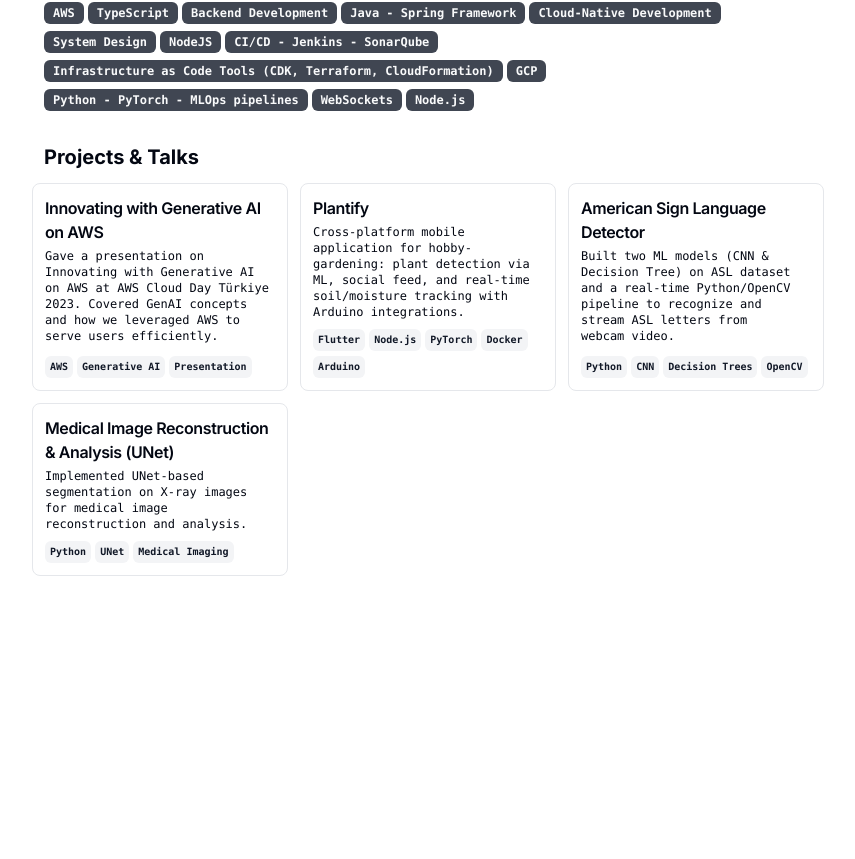
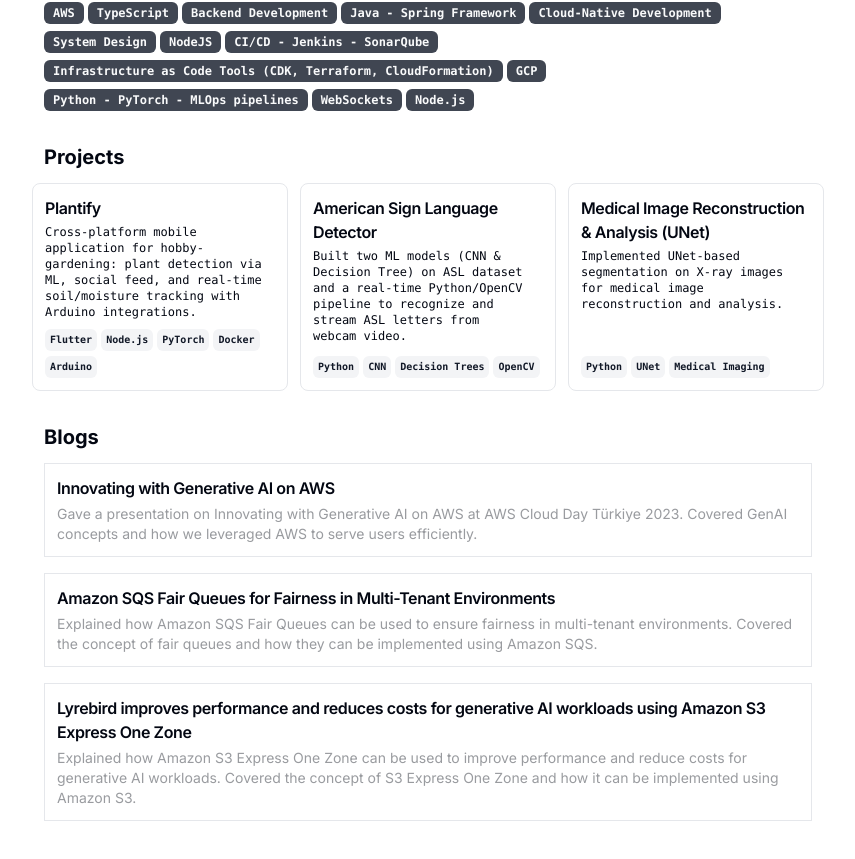
Before and after one commit to furkanakkurt/portfolio, a Next.js app: page / in a window 1280 px wide. Shown: the part 1549-2408 px from the top of the page, without its empty margins (212-1067 px from the left). Before the commit the page ends 2189 px from the top, so only its background shows below. Built offline with nearby package versions, Linux system fonts and the light colour scheme.

Commit message:
feat: add blogs

```diff
--- /dev/null
+++ b/src/app/components/Blogs.tsx
@@ -0,0 +1,63 @@
+import { Card, CardDescription, CardHeader, CardTitle } from "@/components/ui/card";
+import { Section } from "@/components/ui/section";
+import { ResumeData } from "@/lib/types";
+
+interface BlogsProps {
+    blogs: ResumeData["blogs"];
+}
+
+interface BlogCardProps {
+    title: string;
+    techStack: string[];
+    description: string;
+    link: {
+        label: string;
+        href: string;
+    };
+    type?: "talk" | "blog";
+}
+
+function BlogCard({
+    title,
+    techStack,
+    description,
+    link,
+    type
+}: BlogCardProps) {
+    return (
+        // add href link to the blog using link prop
+        <a href={link.href} target="_blank" rel="noopener noreferrer" className="h-full flex flex-col overflow-hidden border p-3">
+        <Card>
+            <CardHeader>
+                <div className="space-y-1">
+                    <CardTitle className="text-base">
+                        {title}
+                    </CardTitle>
+                    <CardDescription className="text-sm text-foreground/80 print:text-[12px]">
+                        {/* fade text for description */}
+                        <span className="opacity-50 print:opacity-60">
+                            {description}
+                        </span>
+                    </CardDescription>
+                </div>
+            </CardHeader>
+        </Card>
+        </a>
+    )
+}
+
+
+export function Blogs({
+    blogs
+}: BlogsProps) {
+    return (
+        <Section>
+            <h2 className="text-xl font-bold" id="blogs">Blogs</h2>
+            <div className="space-y-4">
+                {blogs.map((blog) => (
+                    <BlogCard key={blog.title} {...blog} />
+                ))}
+            </div>
+        </Section>
+    )
+}
--- a/src/app/components/Projects.tsx
+++ b/src/app/components/Projects.tsx
@@ -133,7 +133,7 @@
   return (
     <Section className="scroll-mb-16 print:space-y-4">
       <h2 className="text-xl font-bold" id="side-projects">
-        Projects & Talks
+        Projects
       </h2>
       <div
         className="-mx-3 grid grid-cols-1 gap-3 md:grid-cols-2 lg:grid-cols-3 print:grid-cols-3 print:gap-2"
--- a/src/app/page.tsx
+++ b/src/app/page.tsx
@@ -12,6 +12,7 @@
 import { Skills } from "./components/Skills";
 import { Summary } from "./components/Summary";
 import { WorkExperience } from "./components/WorkExperience";
+import { Blogs } from "./components/Blogs";
 
 export const metadata: Metadata = {
   title: `${RESUME_DATA.name} - Resume`,
@@ -120,6 +121,12 @@
                 <Projects projects={RESUME_DATA.projects} />
               </Suspense>
             </SectionErrorBoundary>
+
+            <SectionErrorBoundary sectionName="Blogs">
+              <Suspense fallback={<SectionSkeleton lines={5} />}>
+                <Blogs blogs={RESUME_DATA.blogs} />
+              </Suspense>
+            </SectionErrorBoundary>
           </div>
         </section>
 
--- a/src/components/command-menu.tsx
+++ b/src/components/command-menu.tsx
@@ -12,6 +12,7 @@
   CommandSeparator,
 } from "@/components/ui/command";
 import { Button } from "./ui/button";
+import { useEffect, useState } from "react";
 
 interface Props {
   links: { url: string; title: string }[];
@@ -19,10 +20,12 @@
 
 export const CommandMenu = ({ links }: Props) => {
   const [open, setOpen] = React.useState(false);
-  const isMac: boolean =
-    typeof window !== "undefined"
-      ? window.navigator.userAgent.indexOf("Mac") > -1
-      : false;
+  const [key, setKey] = useState<'Ctrl' | '⌘'>('Ctrl'); // default matches SSR
+
+  useEffect(() => {
+    const isMac = window.navigator.userAgent.indexOf('MAC') >= 0;
+    setKey(isMac ? '⌘' : 'Ctrl');
+  }, []);
 
   React.useEffect(() => {
     const down = (e: KeyboardEvent) => {
@@ -41,7 +44,7 @@
       <p className="fixed bottom-0 left-0 right-0 hidden border-t border-t-muted bg-white p-1 text-center text-sm text-muted-foreground xl:block print:hidden">
         Press{" "}
         <kbd className="pointer-events-none inline-flex h-5 select-none items-center gap-1 rounded border bg-muted px-1.5 font-mono text-[10px] font-medium text-muted-foreground opacity-100">
-          <span className="text-xs">{isMac ? "⌘" : "Ctrl"}</span>+J
+          <span className="text-xs">{key}</span>+J
         </kbd>{" "}
         to open the command menu
       </p>
--- a/src/data/resume-data.tsx
+++ b/src/data/resume-data.tsx
@@ -62,7 +62,7 @@
             Configured a Kubernetes cluster for our self-hosted CI/CD runners and integrated with a caching mechanism to reduce build/deploy times by 50% and costs by 60%.
           </li>
           <li>
-            Used S3 Express One Zone storage class when it first came out to gain up to 90% performance improvement on storage on applications serving users below second latency. Blog post can be read here.
+            Used S3 Express One Zone storage class when it first came out to gain up to 90% performance improvement on storage on applications serving users below second latency. Blog post can be read <a href="https://aws.amazon.com/blogs/storage/lyrebird-improves-performance-and-reduces-costs-for-generative-ai-workloads-using-amazon-s3-express-one-zone/" target="_blank" rel="noopener noreferrer"><strong>here</strong></a>.
           </li>
           <li>
             Worked with the research and development team, which develops high-quality machine learning models serving millions of users worldwide, to create a cloud-based working environment with powerful accelerators (GPUs, TPUs, and Inf2), and deploy those models to production using seamless infrastructures.
@@ -140,17 +140,17 @@
     "Node.js"
   ],
   projects: [
-    {
-      title: "Innovating with Generative AI on AWS",
-      techStack: ["AWS", "Generative AI", "Presentation"],
-      description:
-        "Gave a presentation on Innovating with Generative AI on AWS at AWS Cloud Day Türkiye 2023. Covered GenAI concepts and how we leveraged AWS to serve users efficiently.",
-      link: {
-        label: "Talk",
-        href: "https://www.linkedin.com/feed/update/urn:li:activity:7116535381889552384/",
-      },
-      type: "talk"
-    },
+    // {
+    //   title: "Innovating with Generative AI on AWS",
+    //   techStack: ["AWS", "Generative AI", "Presentation"],
+    //   description:
+    //     "Gave a presentation on Innovating with Generative AI on AWS at AWS Cloud Day Türkiye 2023. Covered GenAI concepts and how we leveraged AWS to serve users efficiently.",
+    //   link: {
+    //     label: "Talk",
+    //     href: "https://www.linkedin.com/feed/update/urn:li:activity:7116535381889552384/",
+    //   },
+    //   type: "talk"
+    // },
     {
       title: "Plantify",
       techStack: ["Flutter", "Node.js", "PyTorch", "Docker", "Arduino"],
@@ -185,4 +185,39 @@
       type: "project"
     },
   ],
+  blogs: [
+    {
+      title: "Innovating with Generative AI on AWS",
+      techStack: ["AWS", "Generative AI", "Presentation"],
+      description:
+        "Gave a presentation on Innovating with Generative AI on AWS at AWS Cloud Day Türkiye 2023. Covered GenAI concepts and how we leveraged AWS to serve users efficiently.",
+      link: {
+        label: "Talk",
+        href: "https://www.linkedin.com/feed/update/urn:li:activity:7116535381889552384/",
+      },
+      type: "talk"
+    },
+    {
+      title: "Amazon SQS Fair Queues for Fairness in Multi-Tenant Environments",
+      techStack: ["AWS", "SQS", "Fair Queues"],
+      description:
+        "Explained how Amazon SQS Fair Queues can be used to ensure fairness in multi-tenant environments. Covered the concept of fair queues and how they can be implemented using Amazon SQS.",
+      link: {
+        label: "Blog",
+        href: "https://akkurtfurkan.medium.com/amazon-sqs-fair-queues-for-fairness-in-multi-tenant-environments-db70807a27be"
+      },
+      type: "blog"
+    },
+    {
+      title: "Lyrebird improves performance and reduces costs for generative AI workloads using Amazon S3 Express One Zone",
+      techStack: ["AWS", "S3", "Generative AI"],
+      description:
+        "Explained how Amazon S3 Express One Zone can be used to improve performance and reduce costs for generative AI workloads. Covered the concept of S3 Express One Zone and how it can be implemented using Amazon S3.",
+      link: {
+        label: "Blog",
+        href: "https://aws.amazon.com/blogs/storage/lyrebird-improves-performance-and-reduces-costs-for-generative-ai-workloads-using-amazon-s3-express-one-zone/"
+      },
+      type: "blog"
+    }
+  ]
 } as const;
--- a/src/lib/types.ts
+++ b/src/lib/types.ts
@@ -47,6 +47,16 @@
       href: string;
     };
     type?: "talk" | "project";
+  }>;
+  blogs: Array<{
+    title: string;
+    techStack: string[];
+    description: string;
+    link: {
+      label: string;
+      href: string;
+    };
+    type?: "talk" | "blog";
   }>;
 }
 
```
Also changed, not shown: 2 other files (tests, documents, lock files or other folders).
